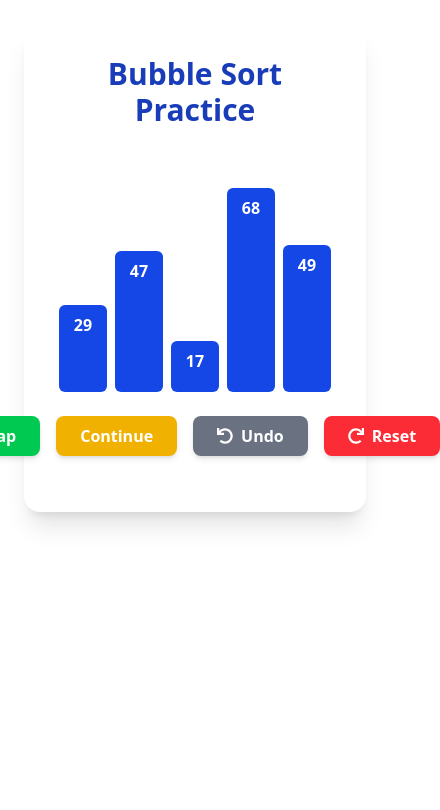
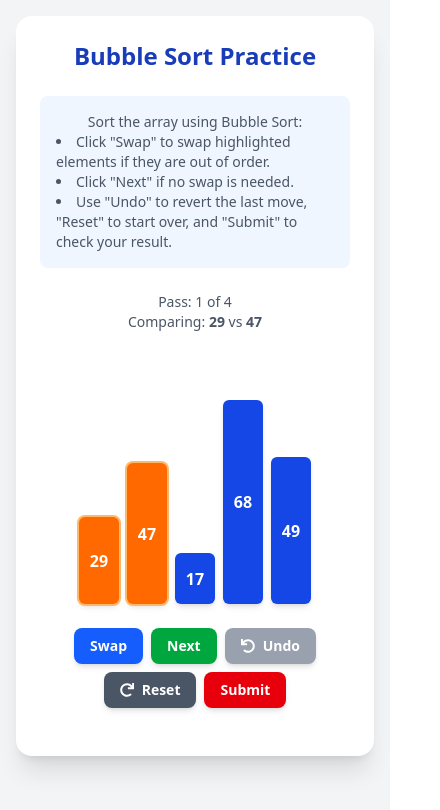
Before and after one commit to krishna-086/Felicity, a React (Vite) app: page /bubble-sort/practice in a window 390 px wide. Shown: the top 810 px of the page, 440 px wide, since content can reach past the window. Built offline with nearby package versions, Linux system fonts and the light colour scheme.

Commit message:
Sorting  Logic Corrected and made responsive

```diff
--- a/src/pages/sortpractice.jsx
+++ b/src/pages/sortpractice.jsx
@@ -1,132 +1,223 @@
-import React, { useState } from "react";
-import { motion } from "framer-motion";
-import { FaUndo, FaPlay, FaRedo, FaCheckCircle, FaTimesCircle } from "react-icons/fa";
+import React, { useState, useEffect } from "react";
+import { motion, AnimatePresence } from "framer-motion";
+import { FaUndo, FaRedo, FaCheckCircle, FaTimesCircle } from "react-icons/fa";
 
-const SortPractice= () => {
-  const [array, setArray] = useState([29, 47, 17, 68, 49]);
+const BubbleSortPractice = () => {
+  const initialArray = [29, 47, 17, 68, 49]; // Typical array from Virtual Labs
+  const [array, setArray] = useState([...initialArray]);
+  const [currentIndex, setCurrentIndex] = useState(0);
+  const [passIndex, setPassIndex] = useState(0);
+  const [comparing, setComparing] = useState([0, 1]);
   const [history, setHistory] = useState([]);
-  const [currentStep, setCurrentStep] = useState(0);
+  const [isComplete, setIsComplete] = useState(false);
+  const [isSubmitted, setIsSubmitted] = useState(false);
   const [feedback, setFeedback] = useState(null);
-  const [comparing, setComparing] = useState(null);
-  const [userSteps, setUserSteps] = useState([]);
-  const [isCompleted, setIsCompleted] = useState(false);
 
-  let correctSteps = [];
-  let correctArray = [...array];
+  useEffect(() => {
+    if (currentIndex < array.length - 1 - passIndex) {
+      setComparing([currentIndex, currentIndex + 1]);
+    }
+    const isSorted = array.every((num, idx) => idx === 0 || num >= array[idx - 1]);
+    setIsComplete(isSorted && passIndex >= array.length - 1);
+  }, [array, currentIndex, passIndex]);
 
-  const computeCorrectSteps = () => {
-    correctSteps = [];
-    for (let i = 0; i < correctArray.length; i++) {
-      for (let j = 0; j < correctArray.length - i - 1; j++) {
-        if (correctArray[j] > correctArray[j + 1]) {
-          correctSteps.push({
-            indices: [j, j + 1],
-            action: "swap",
-            newArray: [...correctArray],
-          });
-          [correctArray[j], correctArray[j + 1]] = [correctArray[j + 1], correctArray[j]];
-        } else {
-          correctSteps.push({
-            indices: [j, j + 1],
-            action: "continue",
-            newArray: [...correctArray],
-          });
-        }
-      }
-    }
-  };
-  computeCorrectSteps();
+  const handleSwap = () => {
+    if (isComplete || isSubmitted) return;
 
-  const handleUserAction = (action) => {
-    if (currentStep >= correctSteps.length) return;
+    const arr = [...array];
+    const shouldSwap = arr[currentIndex] > arr[currentIndex + 1];
 
-    const { indices, newArray, action: correctAction } = correctSteps[currentStep];
-    setComparing(indices);
-
-    let updatedUserSteps = [...userSteps, { indices, action }];
-    setUserSteps(updatedUserSteps);
-
-    if (action === correctAction) {
-      setFeedback({ message: "Correct!", type: "success" });
-      setHistory([...history, { array: [...newArray], indices, action }]);
-      setArray([...newArray]);
+    if (shouldSwap) {
+      [arr[currentIndex], arr[currentIndex + 1]] = [arr[currentIndex + 1], arr[currentIndex]];
+      setArray(arr);
+      setHistory([...history, { array: [...array], indices: [currentIndex, currentIndex + 1], action: "swap" }]);
+      setFeedback({ message: "Correct! Elements swapped.", type: "success" });
+      moveToNext();
     } else {
-      setFeedback({ message: "Incorrect move!", type: "error" });
+      setFeedback({ message: "Incorrect! No swap needed here.", type: "error" });
     }
 
-    setCurrentStep(currentStep + 1);
-    if (currentStep + 1 === correctSteps.length) {
-      setIsCompleted(true);
+    setTimeout(() => setFeedback(null), 2000);
+  };
+
+  const handleNext = () => {
+    if (isComplete || isSubmitted) return;
+
+    const arr = [...array];
+    const shouldSwap = arr[currentIndex] > arr[currentIndex + 1];
+
+    if (!shouldSwap) {
+      setHistory([...history, { array: [...array], indices: [currentIndex, currentIndex + 1], action: "next" }]);
+      setFeedback({ message: "Correct! No swap needed.", type: "success" });
+      moveToNext();
+    } else {
+      setFeedback({ message: "Incorrect! These elements should be swapped.", type: "error" });
+    }
+
+    setTimeout(() => setFeedback(null), 2000);
+  };
+
+  const moveToNext = () => {
+    if (currentIndex < array.length - 2 - passIndex) {
+      setCurrentIndex(currentIndex + 1);
+    } else {
+      setPassIndex(passIndex + 1);
+      setCurrentIndex(0);
     }
   };
 
   const handleUndo = () => {
-    if (history.length === 0) return;
-    const lastStep = history.pop();
-    setArray(lastStep.array);
-    setCurrentStep(currentStep - 1);
-    setUserSteps(userSteps.slice(0, -1));
+    if (history.length === 0 || isSubmitted) return;
+
+    const lastMove = history[history.length - 1];
+    setArray([...lastMove.array]);
+    setHistory(history.slice(0, -1));
+    setFeedback(null);
+
+    if (currentIndex > 0) {
+      setCurrentIndex(currentIndex - 1);
+    } else if (passIndex > 0) {
+      setPassIndex(passIndex - 1);
+      setCurrentIndex(array.length - 2 - passIndex);
+    }
+  };
+
+  const handleReset = () => {
+    setArray([...initialArray]);
+    setCurrentIndex(0);
+    setPassIndex(0);
+    setComparing([0, 1]);
+    setHistory([]);
+    setIsComplete(false);
+    setIsSubmitted(false);
     setFeedback(null);
   };
 
-  const handleReset = () => {
-    setArray([29, 47, 17, 68, 49]);
-    setHistory([]);
-    setUserSteps([]);
-    setCurrentStep(0);
-    setFeedback(null);
-    setComparing(null);
-    setIsCompleted(false);
+  const handleSubmit = () => {
+    const sortedArray = [...initialArray].sort((a, b) => a - b);
+    const isCorrect = JSON.stringify(array) === JSON.stringify(sortedArray);
+    setIsSubmitted(true);
+    setFeedback({
+      message: isCorrect ? "Congratulations! Array sorted correctly." : "Incorrect! Array not sorted.",
+      type: isCorrect ? "success" : "error",
+    });
   };
 
   return (
-    <div className="min-h-screen  flex flex-col items-center p-6">
-      <div className="bg-white shadow-xl rounded-2xl p-8 w-full max-w-3xl text-center">
-        <h1 className="text-3xl font-bold text-blue-800 mb-6">Bubble Sort Practice</h1>
+    <div className="min-h-screen bg-gray-100 flex flex-col items-center p-4 sm:p-6">
+      <div className="bg-white shadow-xl rounded-2xl p-6 sm:p-8 w-full max-w-4xl text-center">
+        <h1 className="text-2xl sm:text-3xl font-bold text-blue-800 mb-6">
+          Bubble Sort Practice
+        </h1>
 
-        <div className="flex gap-2 mb-6 items-end h-60 justify-center">
+        {/* Instructions */}
+        <div className="mb-6 text-sm sm:text-base text-gray-600 bg-blue-50 p-4 rounded-lg">
+          <p>Sort the array using Bubble Sort:</p>
+          <ul className="list-disc list-inside text-left">
+            <li>Click "Swap" to swap highlighted elements if they are out of order.</li>
+            <li>Click "Next" if no swap is needed.</li>
+            <li>Use "Undo" to revert the last move, "Reset" to start over, and "Submit" to check your result.</li>
+          </ul>
+        </div>
+
+        {/* Progress */}
+        <div className="mb-4 text-sm sm:text-base text-gray-600">
+          <p>Pass: {passIndex + 1} of {array.length - 1}</p>
+          <p>
+            Comparing: <span className="font-semibold">{array[comparing[0]]}</span> vs{" "}
+            <span className="font-semibold">{array[comparing[1]]}</span>
+          </p>
+        </div>
+
+        {/* Array Visualization */}
+        <div className="flex flex-wrap gap-2 sm:gap-3 mb-6 items-end justify-center h-64">
           {array.map((num, index) => (
             <motion.div
               key={index}
-              className={`w-12 text-center text-white font-bold p-2 rounded-md transition-all duration-300 ${
-                comparing && comparing.includes(index) ? "bg-orange-500" : "bg-blue-700"
+              layout
+              initial={{ opacity: 0, y: 20 }}
+              animate={{ opacity: 1, y: 0 }}
+              className={`w-10 sm:w-12 md:w-14 flex items-center justify-center text-white font-bold p-2 rounded-md shadow-md transition-all duration-300 ${
+                comparing.includes(index) && !isSubmitted
+                  ? "bg-orange-500 ring-2 ring-orange-300"
+                  : isSubmitted && feedback?.type === "success"
+                  ? "bg-green-500"
+                  : isSubmitted && feedback?.type === "error"
+                  ? "bg-red-500"
+                  : "bg-blue-700"
               }`}
-              style={{ height: `${num * 3}px` }}
+              style={{ height: `${num * 3}px`, minWidth: "40px" }}
             >
               {num}
             </motion.div>
           ))}
         </div>
 
-        <div className="flex gap-4 mb-6 justify-center">
-          <button onClick={() => handleUserAction("swap")} className="px-6 py-2 bg-green-500 hover:bg-green-600 text-white rounded-lg font-semibold shadow-md">
+        {/* Controls */}
+        <div className="flex flex-wrap gap-2 sm:gap-4 mb-6 justify-center">
+          <motion.button
+            whileHover={{ scale: 1.05 }}
+            whileTap={{ scale: 0.95 }}
+            onClick={handleSwap}
+            disabled={isComplete || isSubmitted}
+            className="px-4 sm:px-6 py-2 bg-blue-600 hover:bg-blue-700 disabled:bg-gray-400 text-white rounded-lg font-semibold shadow-md text-sm sm:text-base"
+          >
             Swap
-          </button>
-          <button onClick={() => handleUserAction("continue")} className="px-6 py-2 bg-yellow-500 hover:bg-yellow-600 text-white rounded-lg font-semibold shadow-md">
-            Continue
-          </button>
-          <button onClick={handleUndo} className="px-6 py-2 bg-gray-500 hover:bg-gray-600 text-white rounded-lg font-semibold shadow-md flex items-center gap-2">
+          </motion.button>
+          <motion.button
+            whileHover={{ scale: 1.05 }}
+            whileTap={{ scale: 0.95 }}
+            onClick={handleNext}
+            disabled={isComplete || isSubmitted}
+            className="px-4 sm:px-6 py-2 bg-green-600 hover:bg-green-700 disabled:bg-gray-400 text-white rounded-lg font-semibold shadow-md text-sm sm:text-base"
+          >
+            Next
+          </motion.button>
+          <motion.button
+            whileHover={{ scale: 1.05 }}
+            whileTap={{ scale: 0.95 }}
+            onClick={handleUndo}
+            disabled={history.length === 0 || isSubmitted}
+            className="px-4 sm:px-6 py-2 bg-yellow-600 hover:bg-yellow-700 disabled:bg-gray-400 text-white rounded-lg font-semibold shadow-md flex items-center gap-2 text-sm sm:text-base"
+          >
             <FaUndo /> Undo
-          </button>
-          <button onClick={handleReset} className="px-6 py-2 bg-red-500 hover:bg-red-600 text-white rounded-lg font-semibold shadow-md flex items-center gap-2">
+          </motion.button>
+          <motion.button
+            whileHover={{ scale: 1.05 }}
+            whileTap={{ scale: 0.95 }}
+            onClick={handleReset}
+            className="px-4 sm:px-6 py-2 bg-gray-600 hover:bg-gray-700 text-white rounded-lg font-semibold shadow-md flex items-center gap-2 text-sm sm:text-base"
+          >
             <FaRedo /> Reset
-          </button>
+          </motion.button>
+          <motion.button
+            whileHover={{ scale: 1.05 }}
+            whileTap={{ scale: 0.95 }}
+            onClick={handleSubmit}
+            disabled={isSubmitted}
+            className="px-4 sm:px-6 py-2 bg-red-600 hover:bg-red-700 disabled:bg-gray-400 text-white rounded-lg font-semibold shadow-md text-sm sm:text-base"
+          >
+            Submit
+          </motion.button>
         </div>
 
+        {/* Feedback */}
         {feedback && (
-          <div className={`p-4 mb-4 rounded-md ${feedback.type === "success" ? "bg-green-200 text-green-800" : "bg-red-200 text-red-800"}`}>
-            {feedback.type === "success" ? <FaCheckCircle className="inline mr-2" /> : <FaTimesCircle className="inline mr-2" />} {feedback.message}
-          </div>
-        )}
-
-        {isCompleted && (
-          <div className="mt-6 p-4 bg-blue-200 text-blue-800 rounded-md">
-            <FaCheckCircle className="inline mr-2" /> Exercise Completed! Well done!
-          </div>
+          <motion.div
+            initial={{ opacity: 0, y: 10 }}
+            animate={{ opacity: 1, y: 0 }}
+            exit={{ opacity: 0, y: 10 }}
+            className={`p-4 rounded-md flex items-center justify-center gap-2 ${
+              feedback.type === "success" ? "bg-green-100 text-green-800" : "bg-red-100 text-red-800"
+            }`}
+          >
+            {feedback.type === "success" ? <FaCheckCircle /> : <FaTimesCircle />}
+            {feedback.message}
+          </motion.div>
         )}
       </div>
     </div>
   );
 };
 
-export default SortPractice;
+export default BubbleSortPractice;
```
